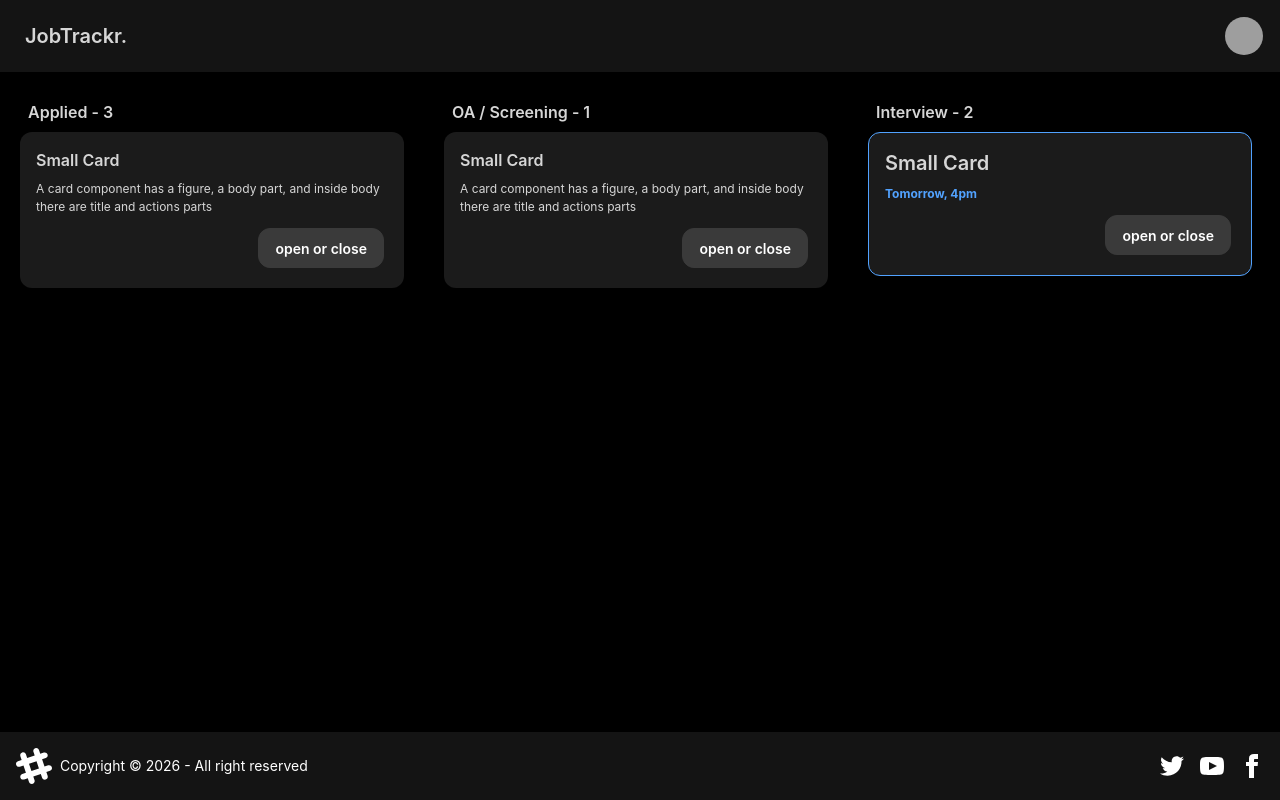
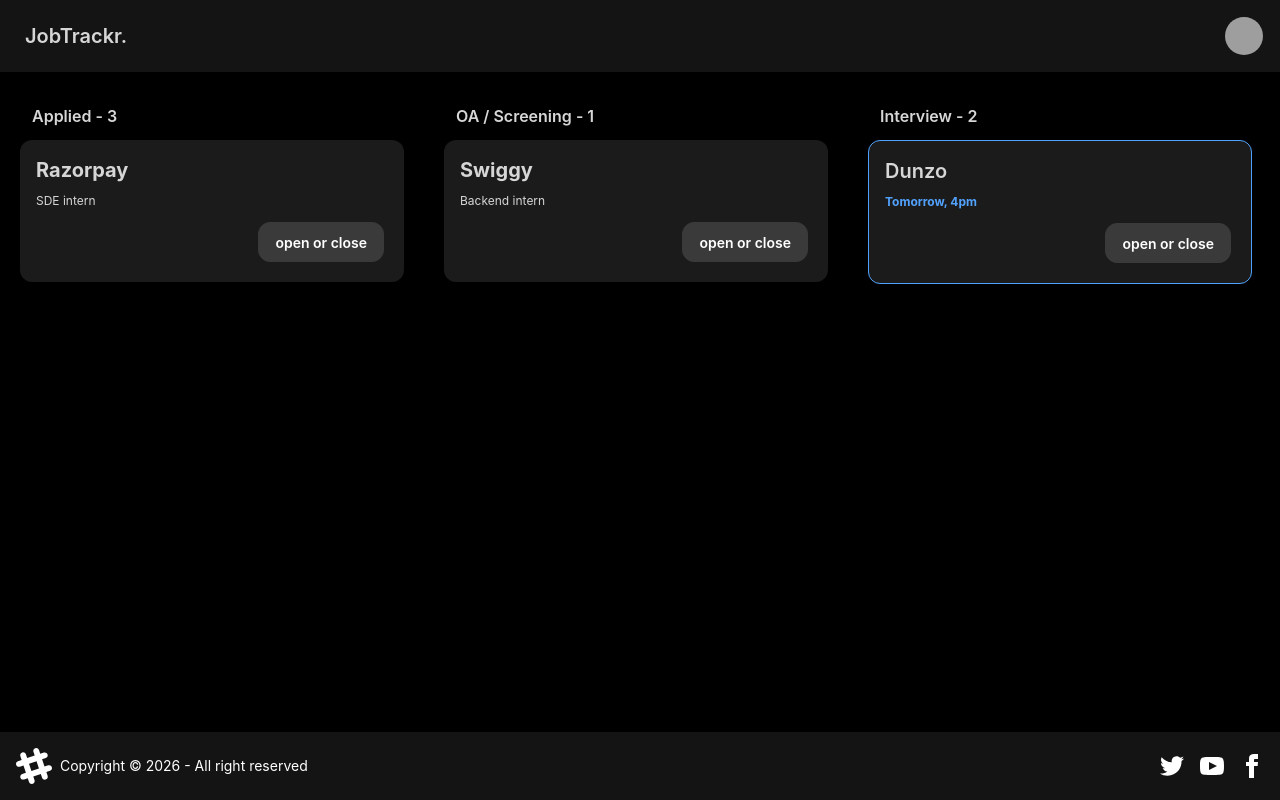
Before and after one commit to AkhilYeddu/jobTrackr-web, a React (Vite) app: page / in a window 1280 px wide. Shown: the top 800 px of the page. Built offline with nearby package versions, Linux system fonts and the light colour scheme; grey boxes are pictures that could not be loaded.

Commit message:
feat : added hover effect for the cards

```diff
--- a/src/components/DashBoard.jsx
+++ b/src/components/DashBoard.jsx
@@ -3,11 +3,11 @@
     <div className="dashboard flex">
 
         <div className="applied m-5">
-            <h3 className="font-semibold m-2">Applied - 3</h3>
-            <div className="card w-96 bg-base-300 card-sm shadow-sm rounded-xl">
+            <h3 className="font-semibold m-3">Applied - 3</h3>
+            <div className="card w-96 bg-base-300 card-sm shadow-sm rounded-xl transition-all duration-300 hover:-translate-y-2 cursor-pointer">
                 <div className="card-body">
-                    <h2 className="card-title">Small Card</h2>
-                    <p>A card component has a figure, a body part, and inside body there are title and actions parts</p>
+                    <h2 className="card-title font-bold font-bold text-xl">Razorpay</h2>
+                    <p>SDE intern</p>
                 <div className="justify-end card-actions">
                     <details className="dropdown ">
                         <summary className="btn m-1 btn-primary border rounded-xl">open or close</summary>
@@ -23,11 +23,11 @@
 
     </div>
     <div className="oa-screening m-5">
-        <h3 className="font-semibold m-2">OA / Screening - 1</h3>
-        <div className="card w-96 bg-base-300 card-sm shadow-sm rounded-xl">
+        <h3 className="font-semibold m-3">OA / Screening - 1</h3>
+        <div className="card w-96 bg-base-300 card-sm shadow-sm rounded-xl transition-all duration-300 hover:-translate-y-2 cursor-pointer">
         <div className="card-body">
-            <h2 className="card-title">Small Card</h2>
-            <p>A card component has a figure, a body part, and inside body there are title and actions parts</p>
+            <h2 className="card-title font-bold text-xl">Swiggy</h2>
+            <p>Backend intern</p>
             <div className="justify-end card-actions">
                     <details className="dropdown ">
                         <summary className="btn m-1 btn-primary border rounded-xl">open or close</summary>
@@ -42,10 +42,10 @@
     </div>
 
     <div className="interview m-5">
-        <h3 className="font-semibold m-2">Interview - 2</h3>
-        <div className="card w-96 bg-base-300 card-sm shadow-sm rounded-xl border-1 border-blue-400">
+        <h3 className="font-semibold m-3">Interview - 2</h3>
+        <div className="card w-96 bg-base-300 card-sm shadow-sm rounded-xl border-1 border-blue-400 transition-all duration-300 hover:-translate-y-2 cursor-pointer">
         <div className="card-body">
-            <h2 className="card-title text-xl">Small Card</h2>
+            <h2 className="card-title text-xl">Dunzo</h2>
             <p className="text-blue-400 font-bold">Tomorrow, 4pm</p>
             <div className="justify-end card-actions">
                     <details className="dropdown ">
@@ -61,14 +61,14 @@
     </div>
 
     <div className="offer m-5">
-        <h3 className="font-semibold m-2">Offer - 1</h3>
-        <div className="card w-96 bg-base-300 card-sm shadow-sm rounded-xl rounded-xl border-1 border-green-400 bg-green-900">
+        <h3 className="font-semibold m-3">Offer - 1</h3>
+        <div className="card w-96 bg-base-300 card-sm shadow-sm rounded-xl rounded-xl border-1 border-green-400 bg-green-900 transition-all duration-300 hover:-translate-y-2 cursor-pointer">
         <div className="card-body">
             <h2 className="card-title text-green-400 font-bold text-xl">Meesho!</h2>
             <p className="text-green-400 font-bold ">Offer Received</p>
             <div className="justify-end card-actions">
                     <details className="dropdown ">
-                <summary className="btn m-1 btn-primar border rounded-xl">open or close</summary>
+                <summary className="btn m-1 btn-primar border rounded-xl btn-disabled">open or close</summary>
                 <ul className="menu dropdown-content bg-base-100 rounded-box z-1 w-52 p-2 shadow-sm">
                     <li><a>Item 1</a></li>
                     <li><a>Item 2</a></li>
```
